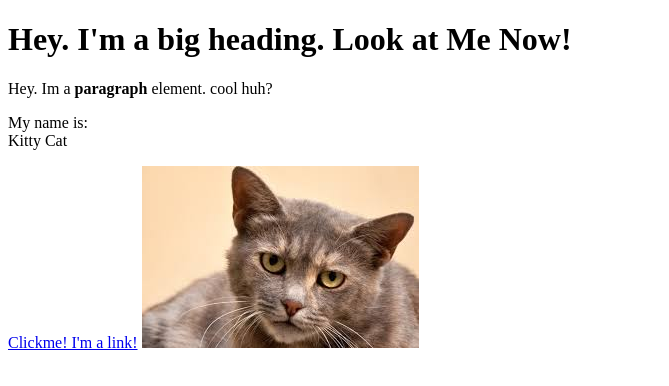
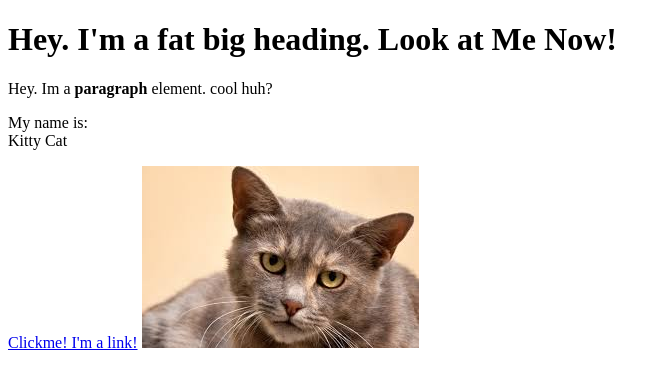
Before and after one commit to FlourishA/Cartoon-Heroo, a plain HTML site: page testt.html in a window 1280 px wide. Shown: the whole page, without its empty margins (0-669 px from the left). Drawn offline with Linux system fonts and the light colour scheme.

Commit message:
Update testt.html

```diff
--- a/testt.html
+++ b/testt.html
@@ -7,7 +7,7 @@
 
 
 	</html>
-	<h1>Hey. I'm a big heading. Look at Me Now!</h1>
+	<h1>Hey. I'm a fat big heading. Look at Me Now!</h1>
 	<p>Hey. Im a <b>paragraph</b> element. cool huh?</p>
 	<p>My name is:<br>
 	Kitty Cat</p>
```
